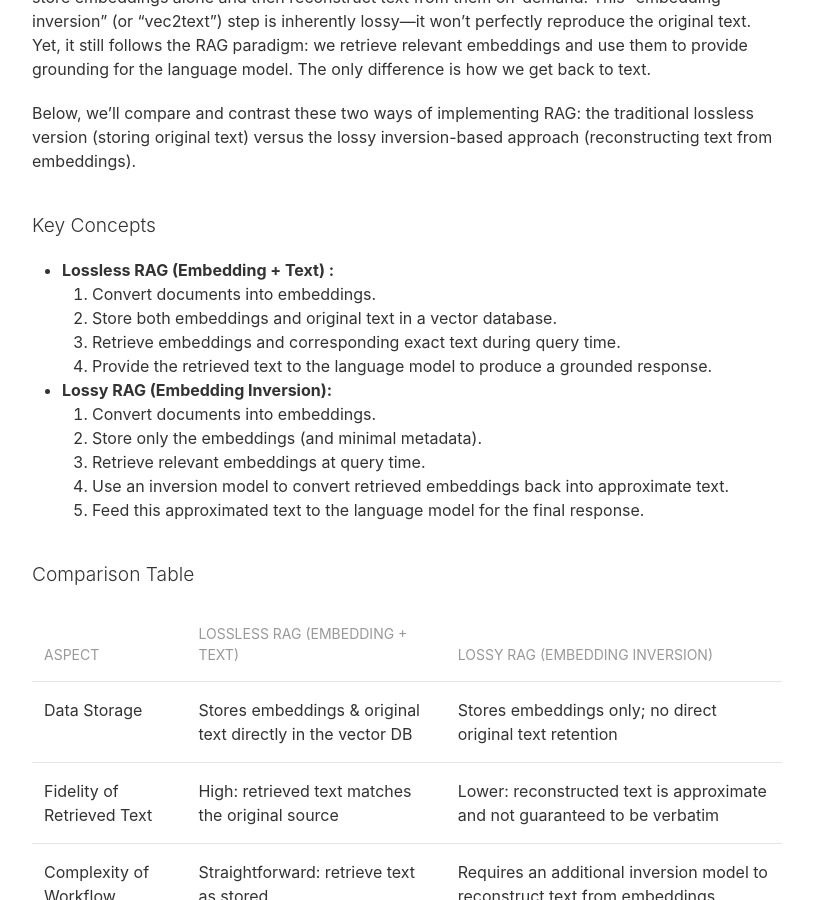
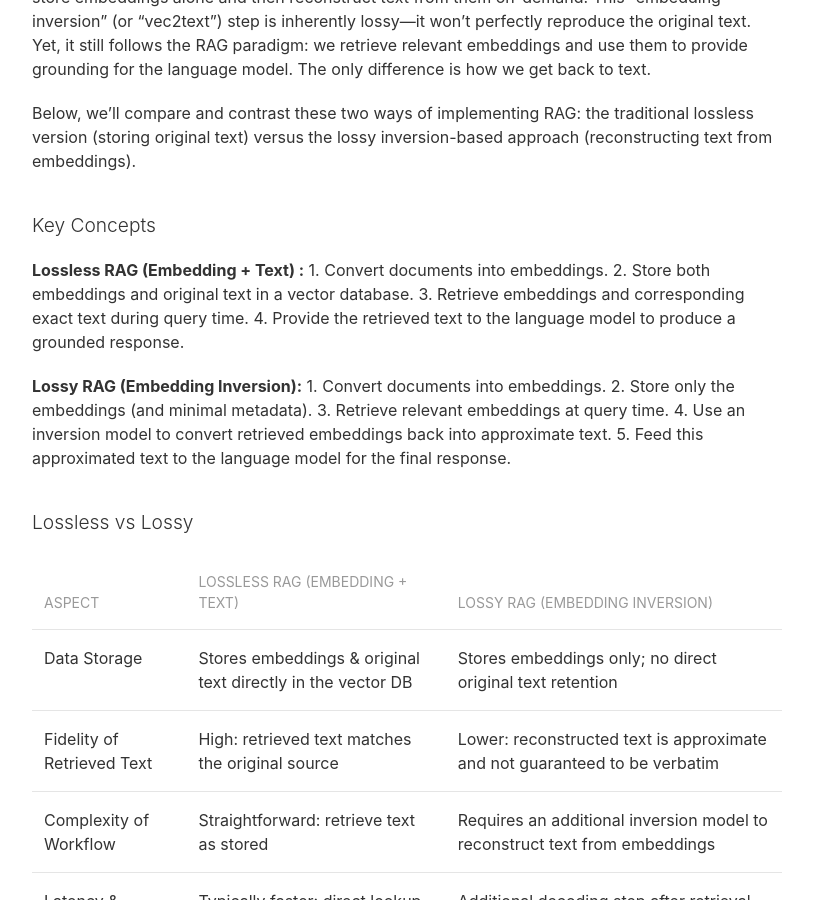
Before and after one commit to nyvyn/nyvyn.github.io, a Jekyll site: the page built from _notes/2024-12-17-lossy-embedding-inversion.markdown, in a window 1280 px wide and 900 px high, scrolled down 453 px. Shown: the whole window, without its empty margins (233-1046 px from the left). Built offline with Jekyll 4.4.1, drawn with Linux system fonts in a browser that asks for light colours.

```diff
--- a/_notes/2024-12-17-lossy-embedding-inversion.markdown
+++ b/_notes/2024-12-17-lossy-embedding-inversion.markdown
@@ -20,20 +20,20 @@
 
 ## Key Concepts
 
-- **Lossless RAG (Embedding + Text) :**
+**Lossless RAG (Embedding + Text) :**
     1. Convert documents into embeddings.
     2. Store both embeddings and original text in a vector database.
     3. Retrieve embeddings and corresponding exact text during query time.
     4. Provide the retrieved text to the language model to produce a grounded response.
 
-- **Lossy RAG (Embedding Inversion):**
+**Lossy RAG (Embedding Inversion):**
     1. Convert documents into embeddings.
     2. Store only the embeddings (and minimal metadata).
     3. Retrieve relevant embeddings at query time.
     4. Use an inversion model to convert retrieved embeddings back into approximate text.
     5. Feed this approximated text to the language model for the final response.
 
-## Comparison Table
+## Lossless vs Lossy
 
 <table class="uk-table uk-table-divider">
     <thead>
```
